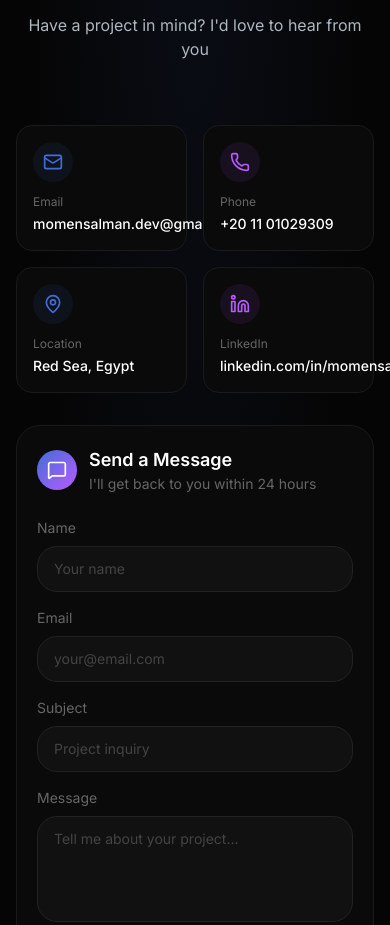
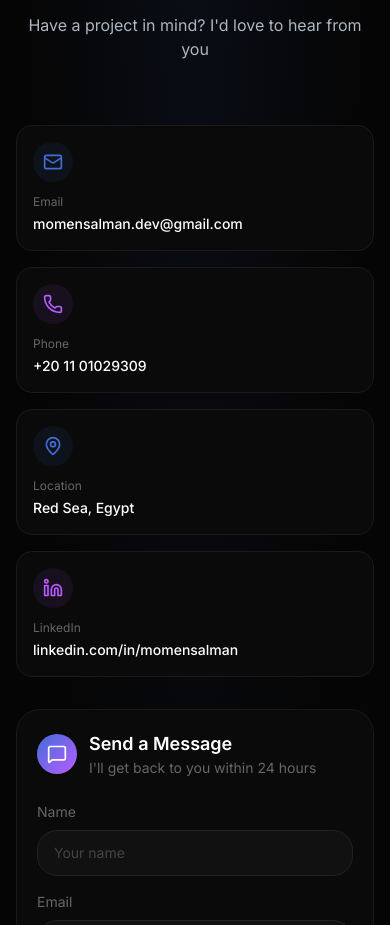
Before and after one commit to dev-momensalman/Personal-Portfolio, a React (Vite) app: page / in a window 390 px wide. Shown: the part 8000-8925 px from the top of the page. Built offline with nearby package versions, Linux system fonts and the light colour scheme.

Commit message:
feat: add Contact section component with contact information, a form, and Framer Motion animations.

```diff
--- a/src/sections/Contact.tsx
+++ b/src/sections/Contact.tsx
@@ -124,7 +124,7 @@ export default function Contact() {
             transition={{ delay: 0.2, duration: 0.6 }}
             className="lg:col-span-2"
           >
-            <div className="grid grid-cols-2 lg:grid-cols-1 gap-4">
+            <div className="grid grid-cols-1 sm:grid-cols-2 lg:grid-cols-1 gap-4">
               {contactInfo.map((item, index) => (
                 <motion.a
                   key={item.label}
@@ -144,7 +144,7 @@ export default function Contact() {
                     <item.icon className="w-5 h-5" style={{ color: item.color }} />
                   </div>
                   <p className="text-xs text-[#666] mb-1">{item.label}</p>
-                  <p className="text-white text-sm font-medium flex items-center gap-1 group-hover:text-[#426dd8] transition-colors">
+                  <p className="text-white text-sm font-medium flex items-center gap-1 group-hover:text-[#426dd8] transition-colors break-all">
                     {item.value}
                     <ArrowUpRight className="w-3.5 h-3.5 opacity-0 group-hover:opacity-100 transition-opacity" />
                   </p>
```
